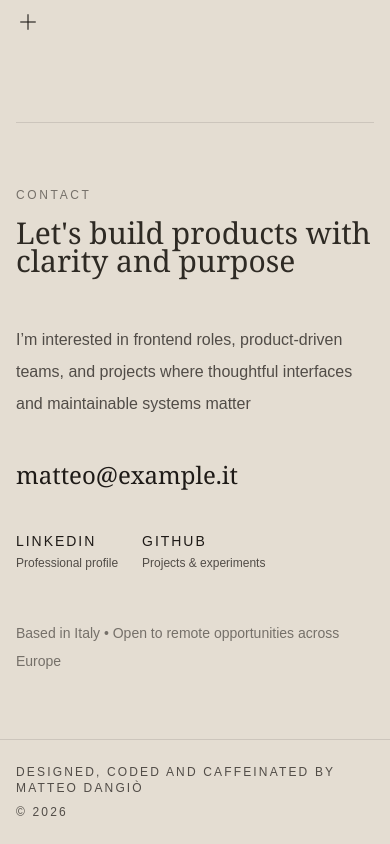
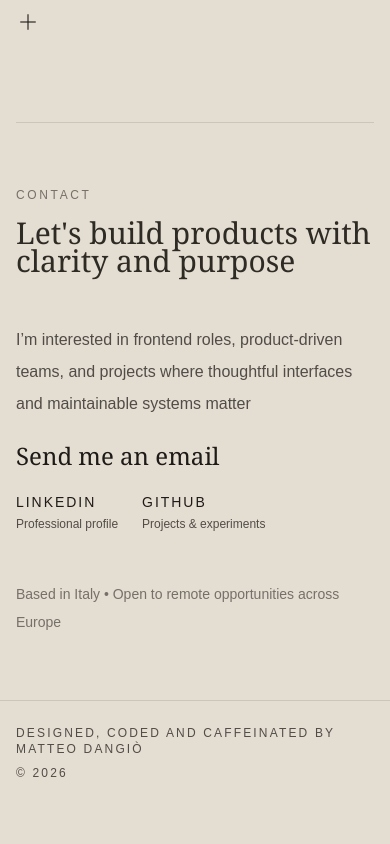
Before and after one commit to matteodangio/portfolio_app, a Next.js app: page / in a window 390 px wide. Shown: the part 7359-8203 px from the top of the page. After the commit the page ends 8164 px from the top, so only its background shows below. Built offline with nearby package versions, Linux system fonts and the light colour scheme; a web font is replaced by a local one.

Commit message:
chore: fix readme, contacts

```diff
--- a/src/components/layout/sectionRailNav.tsx
+++ b/src/components/layout/sectionRailNav.tsx
@@ -6,6 +6,7 @@ import { SiGithub, SiGmail } from "@icons-pack/react-simple-icons";
 import DesktopRail from "@/components/layout/desktopRail";
 import MobileSectionNav from "@/components/layout/mobileSectionNav";
 import ThemeToggle from "@/components/ui/themeToggle";
+import { Mail } from "lucide-react";
 
 export type NavItem = {
   label: string;
@@ -49,8 +50,8 @@ const socialLinks: SocialLink[] = [
   },
   {
     label: "Email",
-    href: "mailto:matteo@example.it",
-    icon: SiGmail,
+    href: "mailto:matteo.dangio@outlook.com",
+    icon: Mail,
   },
 ];
 
--- a/src/components/sections/contact.tsx
+++ b/src/components/sections/contact.tsx
@@ -39,10 +39,9 @@ export default function Contact() {
             {contactLabels.description1}
           </p>
 
-          <div className="mt-10">
           <a
             href={mail.href}
-              className="inline-block text-2xl leading-tight transition-opacity duration-200 hover:opacity-60 md:text-4xl"
+            className="mt-5 inline-block text-2xl transition-opacity duration-200 hover:opacity-60 md:text-4xl"
             style={{
               color: "var(--text)",
               fontFamily: "var(--font-display)",
@@ -50,9 +49,8 @@ export default function Contact() {
           >
             {mail.label}
           </a>
-          </div>
 
-<div className="mt-10 flex flex-wrap gap-6">
+          <div className="mt-5 flex flex-wrap gap-6">
             {links.map((link) => (
               <div key={link.label} className="flex flex-col">
                 <a
--- a/src/data/contact.ts
+++ b/src/data/contact.ts
@@ -16,8 +16,8 @@ import { ILink, ISectionLabel } from "@/types";
   ];
 
   export const mail: ILink = {
-    label: "matteo@example.it",
-    href: "mailto:matteo@example.it",
+    label: "Send me an email",
+    href: "mailto:matteo.dangio@outlook.com",
   };
 
   export const contactLabels: ISectionLabel = {
```
Also changed, not shown: 1 other file (tests, documents, lock files or other folders). Lines whose indentation alone changed are shown as unchanged.
